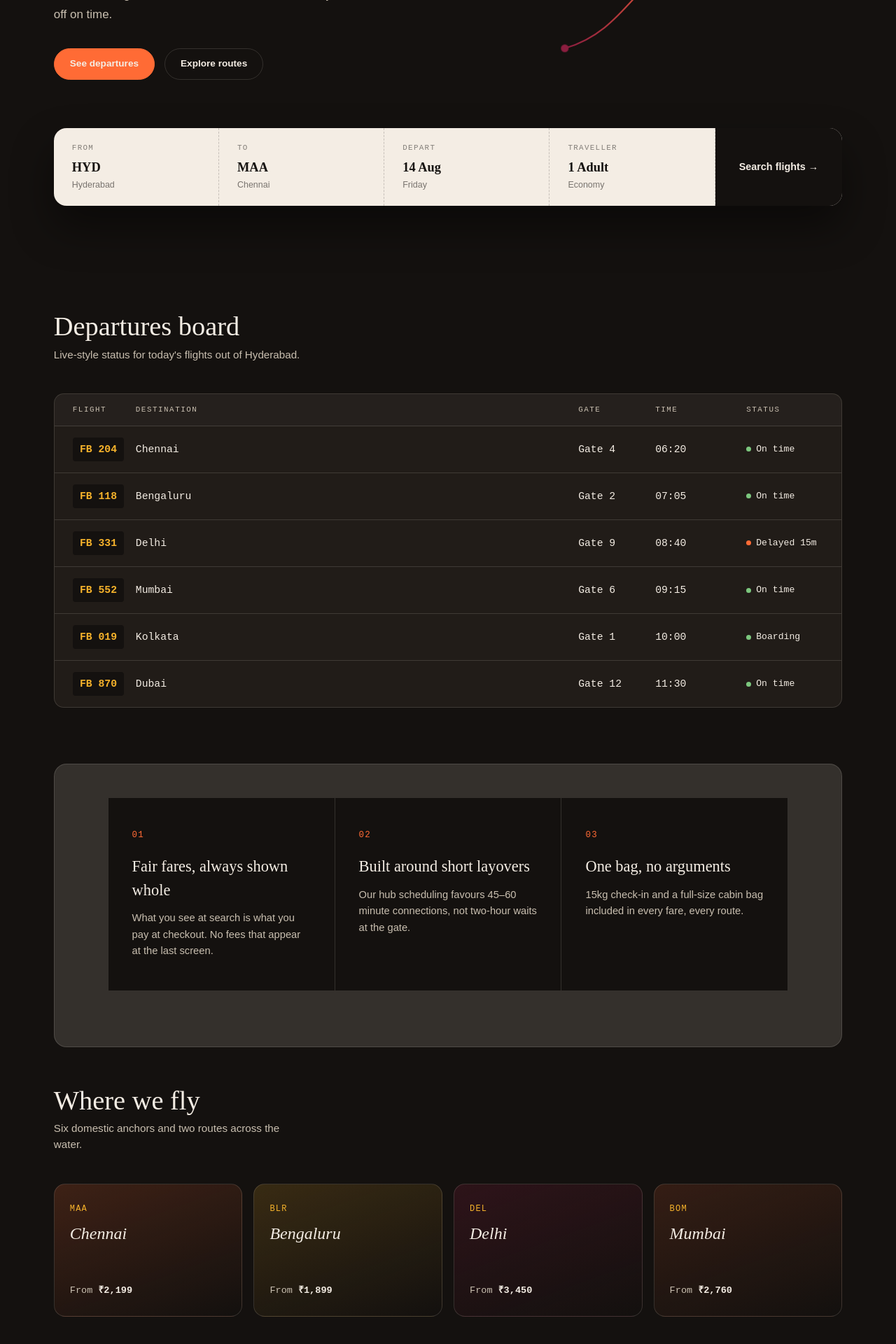
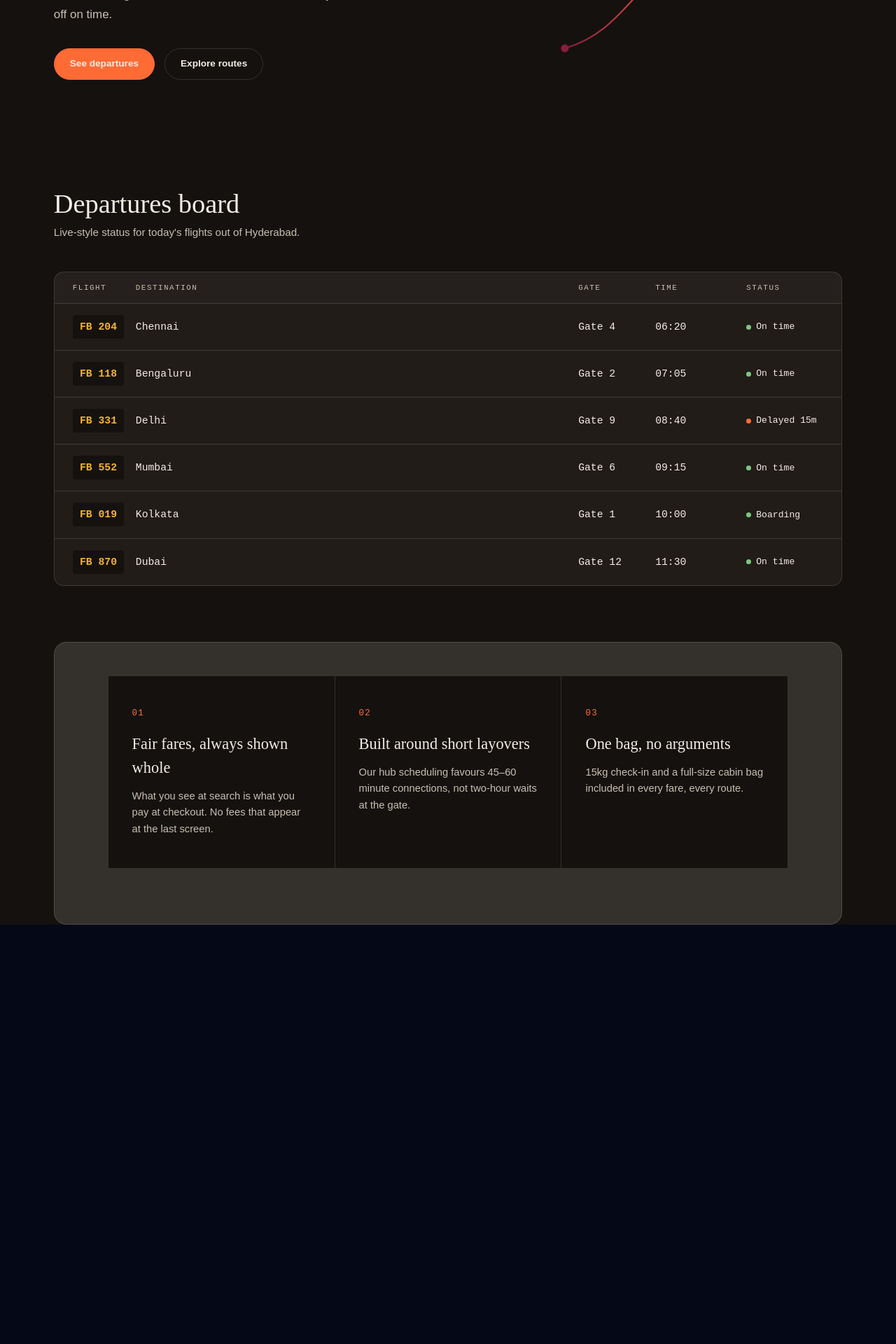
Before and after one commit to tanmayshresht/Firebird-Airlines, a React (Vite) app in the folder client/: page / in a window 1280 px wide. Shown: the part 454-2374 px from the top of the page at 70% size. After the commit the page ends 1775 px from the top, so only its background shows below. Built offline with nearby package versions, Linux system fonts and the light colour scheme.

Commit message:
Remove Where We Fly section completely from home page hero component

```diff
--- a/client/src/components/Hero.jsx
+++ b/client/src/components/Hero.jsx
@@ -89,34 +89,6 @@ function Hero() {
           100% { opacity: 1; transform: translate(0,0) rotate(0deg); }
         }
 
-        .ticket-box {
-          position: relative; z-index: 2;
-          margin: 0 6vw 8vh;
-          background: var(--cream); color: var(--ink);
-          border-radius: 18px;
-          display: grid; grid-template-columns: 1fr 1fr 1fr 1fr auto;
-          box-shadow: 0 30px 60px rgba(0,0,0,0.45);
-        }
-        .ticket-field {
-          padding: 20px 26px; border-right: 1px dashed rgba(20,17,15,0.2);
-        }
-        .ticket-field:last-of-type { border-right: none; }
-        .ticket-field label {
-          display: block; font-family: 'JetBrains Mono', monospace; font-size: 0.68rem;
-          letter-spacing: 0.12em; text-transform: uppercase; color: rgba(20,17,15,0.5);
-          margin-bottom: 6px;
-        }
-        .ticket-field .val { font-family: 'Fraunces', serif; font-weight: 600; font-size: 1.15rem; }
-        .ticket-field .sub2 { font-size: 0.78rem; color: rgba(20,17,15,0.55); margin-top: 2px; }
-        .ticket-go {
-          display: flex; align-items: center; justify-content: center;
-          background: var(--ink); color: var(--cream); padding: 0 34px;
-          border-radius: 0 18px 18px 0;
-          font-weight: 700; font-size: 0.9rem; cursor: pointer; gap: 8px;
-          transition: background .2s;
-        }
-        .ticket-go:hover { background: var(--ruby); }
-
         .board-section { padding: 10vh 6vw; position: relative; z-index: 1; }
         .section-head { display: flex; justify-content: space-between; align-items: flex-end; margin-bottom: 44px; flex-wrap: wrap; gap: 16px; }
         .section-head h2 { font-family: 'Fraunces', serif; font-weight: 500; font-size: clamp(1.8rem,3vw,2.6rem); }
@@ -158,29 +130,10 @@ function Hero() {
         .feature-item h3 { font-family: 'Fraunces', serif; font-weight: 500; font-size: 1.4rem; margin: 18px 0 12px; }
         .feature-item p { color: var(--cream-dim); font-size: 0.92rem; line-height: 1.6; }
 
-        .dest-section { padding: 6vh 6vw 10vh; }
-        .dest-grid { display: grid; grid-template-columns: repeat(4,1fr); gap: 16px; margin-top: 40px; }
-        .dest-card {
-          position: relative; border-radius: 16px; padding: 26px 22px; min-height: 190px;
-          display: flex; flex-direction: column; justify-content: space-between;
-          border: 1px solid var(--line); overflow: hidden; cursor: pointer;
-          transition: transform .3s ease, border-color .3s ease;
-        }
-        .dest-card:hover { transform: translateY(-6px); border-color: var(--ember); }
-        .dest-card .content { position: relative; z-index: 1; }
-        .dest-card .code { font-family: 'JetBrains Mono', monospace; font-size: 0.75rem; color: var(--gold); letter-spacing: 0.1em; }
-        .dest-card .city { font-family: 'Fraunces', serif; font-style: italic; font-size: 1.5rem; margin-top: 8px; }
-        .dest-card .fare { font-family: 'JetBrains Mono', monospace; font-size: 0.85rem; color: var(--cream-dim); margin-top: auto; padding-top: 14px; }
-        .dest-card .fare b { color: var(--cream); font-weight: 700; }
-
         @media (max-width: 900px) {
           .hero-section { grid-template-columns: 1fr; padding-top: 6vh; }
           .firebird-art { height: 280px; order: -1; }
-          .ticket-box { grid-template-columns: 1fr 1fr; border-radius: 18px; }
-          .ticket-field { border-right: none; border-bottom: 1px dashed rgba(20,17,15,0.2); }
-          .ticket-go { grid-column: span 2; border-radius: 0 0 18px 18px; padding: 18px; }
           .features-grid { grid-template-columns: 1fr; }
-          .dest-grid { grid-template-columns: 1fr 1fr; }
           .board-row { grid-template-columns: 60px 1fr 80px; font-size: 0.78rem; }
           .board-row :nth-child(4), .board-row :nth-child(5) { display: none; }
         }
@@ -201,7 +154,7 @@ function Hero() {
             </p>
             <div className="hero-cta">
               <a className="btn-custom" href="#board">See departures</a>
-              <a className="btn-custom ghost" href="#destinations">Explore routes</a>
+              <button className="btn-custom ghost" onClick={() => navigate('/destinations')}>Explore routes</button>
             </div>
           </div>
           <div className="firebird-art">
@@ -221,35 +174,6 @@ function Hero() {
             </svg>
           </div>
         </section>
-
-        {/* TICKET WIDGET */}
-        <div style={{ position: 'relative' }}>
-          <div className="ticket-box">
-            <div className="ticket-field">
-              <label>From</label>
-              <div className="val">HYD</div>
-              <div className="sub2">Hyderabad</div>
-            </div>
-            <div className="ticket-field">
-              <label>To</label>
-              <div className="val">MAA</div>
-              <div className="sub2">Chennai</div>
-            </div>
-            <div className="ticket-field">
-              <label>Depart</label>
-              <div className="val">14 Aug</div>
-              <div className="sub2">Friday</div>
-            </div>
-            <div className="ticket-field">
-              <label>Traveller</label>
-              <div className="val">1 Adult</div>
-              <div className="sub2">Economy</div>
-            </div>
-            <div className="ticket-go" onClick={() => navigate('/flights')}>
-              Search flights →
-            </div>
-          </div>
-        </div>
 
         {/* BOARD SECTION */}
         <section className="board-section" id="board">
@@ -315,46 +239,6 @@ function Hero() {
           </div>
         </section>
 
-        {/* DESTINATIONS SECTION */}
-        <section className="dest-section" id="destinations">
-          <div className="section-head">
-            <div>
-              <h2>Where we fly</h2>
-              <p>Six domestic anchors and two routes across the water.</p>
-            </div>
-          </div>
-          <div className="dest-grid">
-            <div className="dest-card" style={{ background: 'linear-gradient(160deg, rgba(255,107,53,0.18), transparent)' }}>
-              <div className="content">
-                <div className="code">MAA</div>
-                <div className="city">Chennai</div>
-              </div>
-              <div className="fare">From <b>₹2,199</b></div>
-            </div>
-            <div className="dest-card" style={{ background: 'linear-gradient(160deg, rgba(247,179,43,0.16), transparent)' }}>
-              <div className="content">
-                <div className="code">BLR</div>
-                <div className="city">Bengaluru</div>
-              </div>
-              <div className="fare">From <b>₹1,899</b></div>
-            </div>
-            <div className="dest-card" style={{ background: 'linear-gradient(160deg, rgba(139,30,63,0.22), transparent)' }}>
-              <div className="content">
-                <div className="code">DEL</div>
-                <div className="city">Delhi</div>
-              </div>
-              <div className="fare">From <b>₹3,450</b></div>
-            </div>
-            <div className="dest-card" style={{ background: 'linear-gradient(160deg, rgba(255,107,53,0.14), transparent)' }}>
-              <div className="content">
-                <div className="code">BOM</div>
-                <div className="city">Mumbai</div>
-              </div>
-              <div className="fare">From <b>₹2,760</b></div>
-            </div>
-          </div>
-        </section>
-
       </div>
     </>
   );
```
